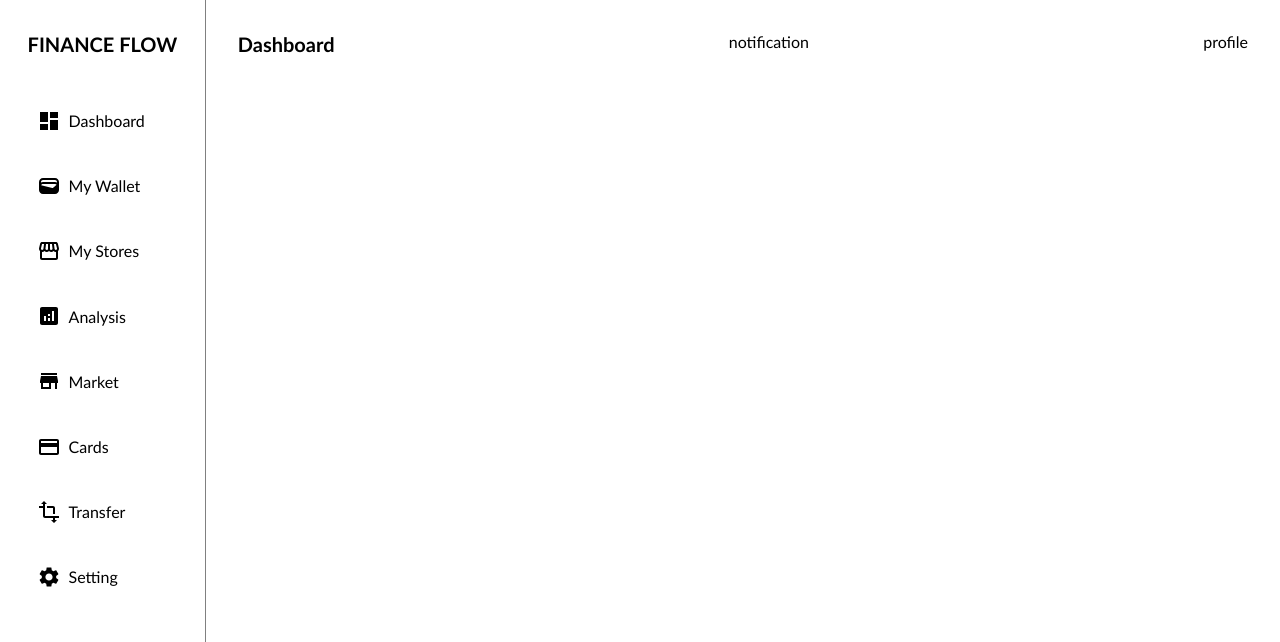
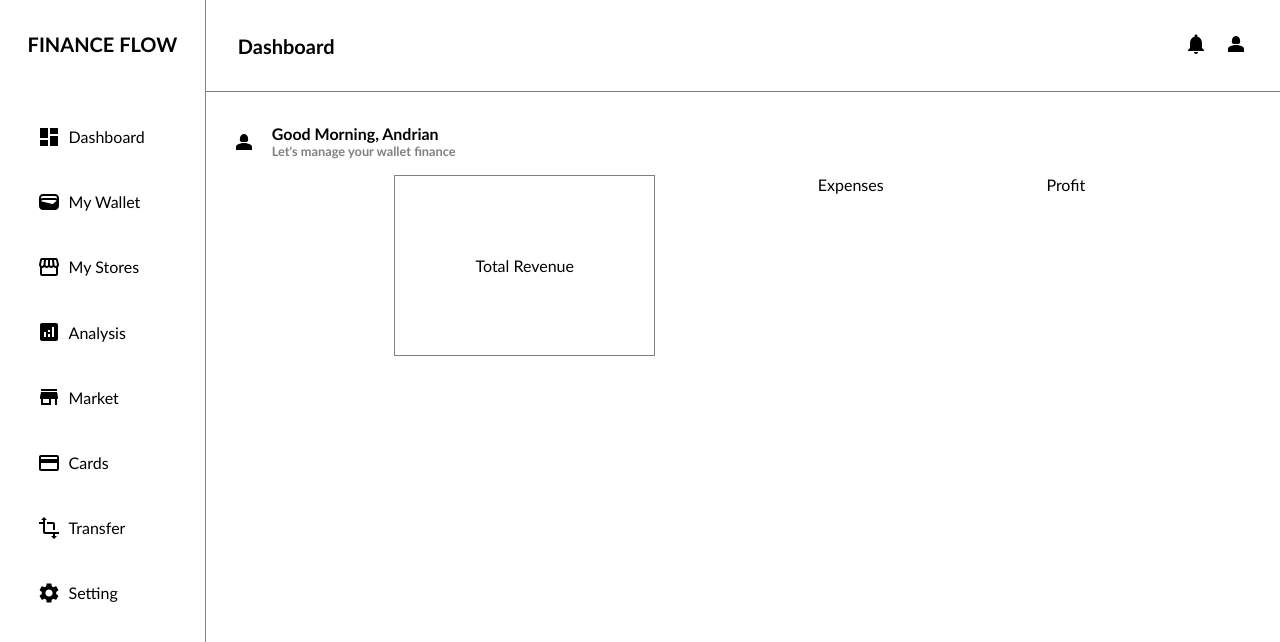
Before and after one commit to ADGR641/FinanceFlow, a React (Create React App) app: page / in a window 1280 px wide. Shown: the top 642 px of the page. Built offline with nearby package versions, Linux system fonts and the light colour scheme.

Commit message:
29/08/2024

```diff
--- a/src/App.js
+++ b/src/App.js
@@ -1,12 +1,14 @@
 import "./App.css";
+import SideBar from "./components/SideBar.js";
 import NavBar from "./components/NavBar.js";
-import Dashboard from "./pages/Dashboard.js";
+import Dashbaord from "./pages/Dashbaord.js";
 
 function App() {
   return (
     <div className="App">
+      <SideBar />
       <NavBar />
-      <Dashboard />
+      <Dashbaord />
     </div>
   );
 }
--- a/src/components/NavBar.js
+++ b/src/components/NavBar.js
@@ -1,76 +1,23 @@
 import React from "react";
 import "../styles/NavBar.css";
-import ReorderIcon from "@mui/icons-material/Reorder";
-import { useState } from "react";
-import DashboardIcon from "@mui/icons-material/Dashboard";
-import WalletIcon from "@mui/icons-material/Wallet";
-import StorefrontIcon from "@mui/icons-material/Storefront";
-import AnalyticsIcon from "@mui/icons-material/Analytics";
-import StoreIcon from "@mui/icons-material/Store";
-import CreditCardIcon from "@mui/icons-material/CreditCard";
-import TransformIcon from "@mui/icons-material/Transform";
-import SettingsIcon from "@mui/icons-material/Settings";
+import NotificationsIcon from "@mui/icons-material/Notifications";
+import Person2Icon from "@mui/icons-material/Person2";
 
-function NavBar() {
+function Home() {
   return (
     <>
-      <div className="navBar">
-        <div className="navBarTitles">FINANCE FLOW</div>
-        <div className="navBarOptions">
-          <ul>
-            <li>
-              <div className="navItem">
-                <DashboardIcon />
-                <a>Dashboard </a>
-              </div>
-            </li>
-            <li>
-              <div className="navItem">
-                <WalletIcon />
-                <a>My Wallet </a>
-              </div>
-            </li>
-            <li>
-              <div className="navItem">
-                <StorefrontIcon />
-                <a>My Stores </a>
-              </div>
-            </li>
-            <li>
-              <div className="navItem">
-                <AnalyticsIcon />
-                <a>Analysis </a>
-              </div>
-            </li>
-            <li>
-              <div className="navItem">
-                <StoreIcon />
-                <a>Market </a>
-              </div>
-            </li>
-            <li>
-              <div className="navItem">
-                <CreditCardIcon />
-                <a>Cards </a>
-              </div>
-            </li>
-            <li>
-              <div className="navItem">
-                <TransformIcon />
-                <a>Transfer </a>
-              </div>
-            </li>
-            <li>
-              <div className="navItem">
-                <SettingsIcon />
-                <a>Setting </a>
-              </div>
-            </li>
-          </ul>
+      {/* Make it into a component later */}
+      <div className="dashBoard">
+        <div className="pageTitle">Dashboard</div>
+        <div className="notification">
+          <NotificationsIcon />
+        </div>
+        <div>
+          <Person2Icon />
         </div>
       </div>
     </>
   );
 }
 
-export default NavBar;
+export default Home;
--- /dev/null
+++ b/src/components/SideBar.js
@@ -0,0 +1,76 @@
+import React from "react";
+import "../styles/SideBar.css";
+import ReorderIcon from "@mui/icons-material/Reorder";
+import { useState } from "react";
+import DashboardIcon from "@mui/icons-material/Dashboard";
+import WalletIcon from "@mui/icons-material/Wallet";
+import StorefrontIcon from "@mui/icons-material/Storefront";
+import AnalyticsIcon from "@mui/icons-material/Analytics";
+import StoreIcon from "@mui/icons-material/Store";
+import CreditCardIcon from "@mui/icons-material/CreditCard";
+import TransformIcon from "@mui/icons-material/Transform";
+import SettingsIcon from "@mui/icons-material/Settings";
+
+function NavBar() {
+  return (
+    <>
+      <div className="navBar">
+        <div className="navBarTitles">FINANCE FLOW</div>
+        <div className="navBarOptions">
+          <ul>
+            <li>
+              <div className="navItem">
+                <DashboardIcon />
+                <a>Dashboard </a>
+              </div>
+            </li>
+            <li>
+              <div className="navItem">
+                <WalletIcon />
+                <a>My Wallet </a>
+              </div>
+            </li>
+            <li>
+              <div className="navItem">
+                <StorefrontIcon />
+                <a>My Stores </a>
+              </div>
+            </li>
+            <li>
+              <div className="navItem">
+                <AnalyticsIcon />
+                <a>Analysis </a>
+              </div>
+            </li>
+            <li>
+              <div className="navItem">
+                <StoreIcon />
+                <a>Market </a>
+              </div>
+            </li>
+            <li>
+              <div className="navItem">
+                <CreditCardIcon />
+                <a>Cards </a>
+              </div>
+            </li>
+            <li>
+              <div className="navItem">
+                <TransformIcon />
+                <a>Transfer </a>
+              </div>
+            </li>
+            <li>
+              <div className="navItem">
+                <SettingsIcon />
+                <a>Setting </a>
+              </div>
+            </li>
+          </ul>
+        </div>
+      </div>
+    </>
+  );
+}
+
+export default NavBar;
--- /dev/null
+++ b/src/pages/Dashbaord.js
@@ -0,0 +1,28 @@
+import React from "react";
+import "../styles/Dashboard.css";
+import Person2Icon from "@mui/icons-material/Person2";
+function Dashbaord() {
+  return (
+    <>
+      <div className="dashBoardBody">
+        <div className="introduction">
+          <Person2Icon />
+          <div className="greetName">
+            Good Morning, Andrian
+            <div className="introductionFiller">
+              Let's manage your wallet finance
+            </div>
+          </div>
+        </div>
+
+        <div className="totalStats">
+          <div className="totalRevenue">Total Revenue</div>
+          <div className="totalExpense">Expenses</div>
+          <div className="totalProfit">Profit</div>
+        </div>
+      </div>
+    </>
+  );
+}
+
+export default Dashbaord;
--- a/src/pages/Dashboard.js
+++ /dev/null
@@ -1,16 +0,0 @@
-import React from "react";
-import "../styles/Dashboard.css";
-
-function Home() {
-  return (
-    <>
-      <div className="dashBoard">
-        <div className="pageTitle">Dashboard</div>
-        <div>notification</div>
-        <div>profile</div>
-      </div>
-    </>
-  );
-}
-
-export default Home;
--- a/src/styles/Dashboard.css
+++ b/src/styles/Dashboard.css
@@ -1,10 +1,31 @@
-.dashBoard {
+.dashBoardBody {
+  padding-left: 18.1%;
+}
+
+.introduction {
+  align-items: center;
   display: flex;
-  justify-content: space-between;
-  padding: 2rem;
 }
-.pageTitle {
-  font-size: 1.25rem;
-  text-align: left;
+
+.greetName {
+  padding-left: 1rem;
   font-weight: bold;
 }
+
+.introductionFiller {
+  font-size: 0.8rem;
+  color: grey;
+}
+
+.totalStats {
+  padding-top: 1rem;
+  display: flex;
+  justify-content: space-evenly;
+}
+
+.totalRevenue {
+  border: solid;
+  border-width: thin;
+  border-color: grey;
+  padding: 5rem;
+}
--- a/src/styles/NavBar.css
+++ b/src/styles/NavBar.css
@@ -1,53 +1,25 @@
-.navBar {
-  background-color: white;
-  float: left;
-  width: 16%;
-  height: 100vh;
-  border-right: solid;
+.dashBoard {
+  display: flex;
+  justify-content: space-between;
+  padding: 2rem;
+  align-items: center;
+  border-bottom: solid;
   border-width: thin;
   border-color: grey;
 }
-
-.navBarTitles {
-  padding-top: 2rem;
+.pageTitle {
   font-size: 1.25rem;
-  text-align: center;
+  text-align: left;
   font-weight: bold;
 }
 
-.navBarOptions {
-  padding-top: 2rem;
-  padding-left: 1rem;
+.notification {
+  float: right;
+  margin-left: auto;
+  padding-right: 1rem;
 }
 
-.navBarOptions ul {
-  display: flex;
-  flex-direction: column;
-  justify-content: space-between;
-  list-style-type: none;
+.dashBoardBody {
+  padding: 2rem;
+  margin: 0;
 }
-
-.navBarOptions li {
-  border: solid;
-  border-radius: 25px;
-  border-color: white;
-  margin: 0.1rem;
-  padding: 1rem;
-  text-align: left;
-}
-
-.navBarOptions li:hover {
-  background-color: black;
-  color: white;
-}
-
-.navItem {
-  display: flex;
-  align-items: center;
-}
-
-.navItem a {
-  margin-left: 0.5rem;
-  text-decoration: none;
-  color: inherit;
-}
--- /dev/null
+++ b/src/styles/SideBar.css
@@ -0,0 +1,53 @@
+.navBar {
+  background-color: white;
+  float: left;
+  width: 16%;
+  height: 100vh;
+  border-right: solid;
+  border-width: thin;
+  border-color: grey;
+}
+
+.navBarTitles {
+  padding-top: 2rem;
+  font-size: 1.25rem;
+  text-align: center;
+  font-weight: bold;
+}
+
+.navBarOptions {
+  padding-top: 3rem;
+  padding-left: 1rem;
+}
+
+.navBarOptions ul {
+  display: flex;
+  flex-direction: column;
+  justify-content: space-between;
+  list-style-type: none;
+}
+
+.navBarOptions li {
+  border: solid;
+  border-radius: 25px;
+  border-color: white;
+  margin: 0.1rem;
+  padding: 1rem;
+  text-align: left;
+}
+
+.navBarOptions li:hover {
+  background-color: black;
+  color: white;
+}
+
+.navItem {
+  display: flex;
+  align-items: center;
+}
+
+.navItem a {
+  margin-left: 0.5rem;
+  text-decoration: none;
+  color: inherit;
+}
```
